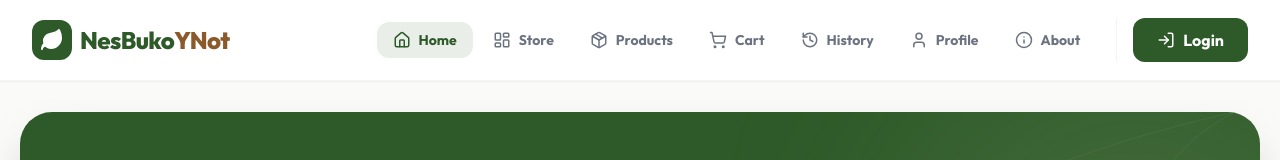
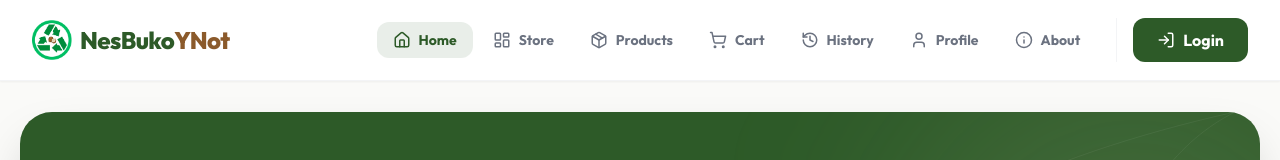
Before and after one commit to NesBukoYNot/nesbukoynot.github.io, a React (Vite) app: page / in a window 1280 px wide. Shown: the top 160 px of the page. Built offline with nearby package versions, Linux system fonts and the light colour scheme.

Commit message:
fix: correct navbar logo image tag and scaling [Audit Time: 2026-02-23 21:02:22]

```diff
--- a/src/components/Navbar.jsx
+++ b/src/components/Navbar.jsx
@@ -24,9 +24,7 @@
                 <div className="flex justify-between h-20">
                     {/* Logo */}
                     <Link to="/" className="flex items-center gap-2 group">
-                        <div className="w-10 h-10 bg-primary rounded-xl flex items-center justify-center text-white transition-transform group-hover:rotate-12">
-                            <Leaf size={24} fill="currentColor" />
-                        </div>
+                        <img src="/logo.png" alt="Logo" className="w-10 h-10 object-contain" />
                         <span className="text-2xl font-black text-primary tracking-tight">NesBuko<span className="text-secondary">YNot</span></span>
                     </Link>
 
```
